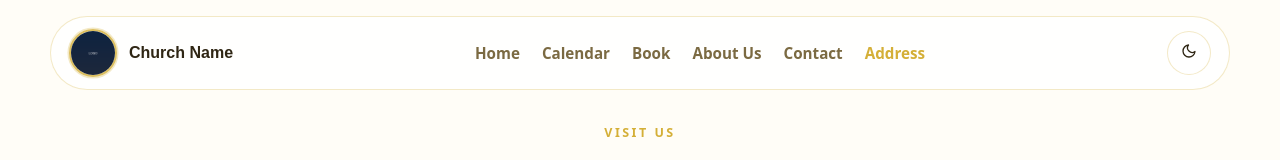
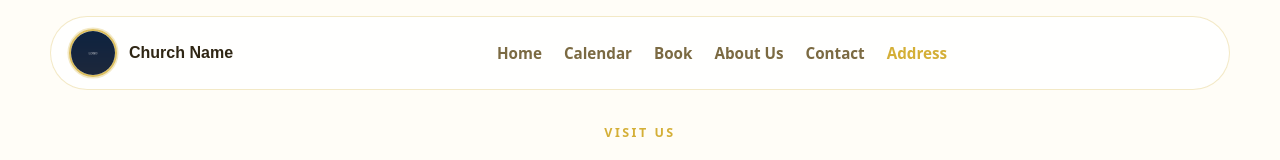
Before and after one commit to dmc141592/church-website, a React (Vite) app: page /address in a window 1280 px wide. Shown: the top 160 px of the page. Built offline with nearby package versions, Linux system fonts and the light colour scheme.

Commit message:
deleted darkmode

```diff
--- a/src/components/Navbar/Navbar.jsx
+++ b/src/components/Navbar/Navbar.jsx
@@ -1,7 +1,7 @@
 import { useEffect, useState } from 'react'
 import { NavLink, Link } from 'react-router-dom'
 import { FiMenu, FiX } from 'react-icons/fi'
-import ThemeToggle from '../ThemeToggle/ThemeToggle'
+
 
 const links = [
   { to: '/', label: 'Home' },
@@ -39,7 +39,7 @@ export default function Navbar({ theme, toggleTheme }) {
       </nav>
 
       <div className="navbar__actions">
-        <ThemeToggle theme={theme} toggleTheme={toggleTheme} />
+
         <button className="navbar__menu" onClick={() => setOpen((value) => !value)} aria-label="Toggle menu">
           {open ? <FiX /> : <FiMenu />}
         </button>
--- a/src/components/ThemeToggle/ThemeToggle.jsx
+++ /dev/null
@@ -1,9 +0,0 @@
-import { FiMoon, FiSun } from 'react-icons/fi'
-
-export default function ThemeToggle({ theme, toggleTheme }) {
-  return (
-    <button className="theme-toggle" onClick={toggleTheme} aria-label="Toggle dark and light mode">
-      <span className="theme-toggle__icon">{theme === 'dark' ? <FiSun /> : <FiMoon />}</span>
-    </button>
-  )
-}
```
